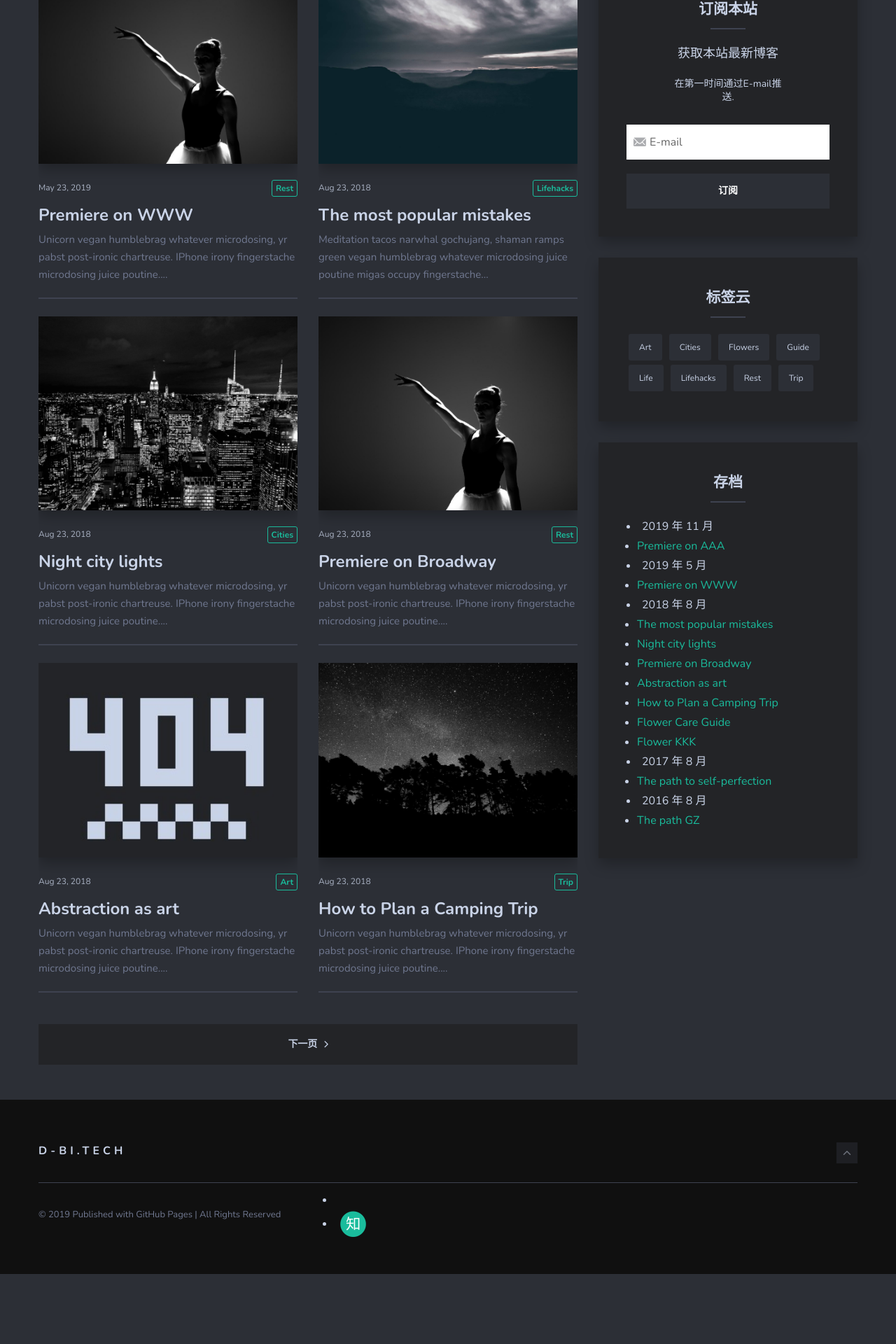
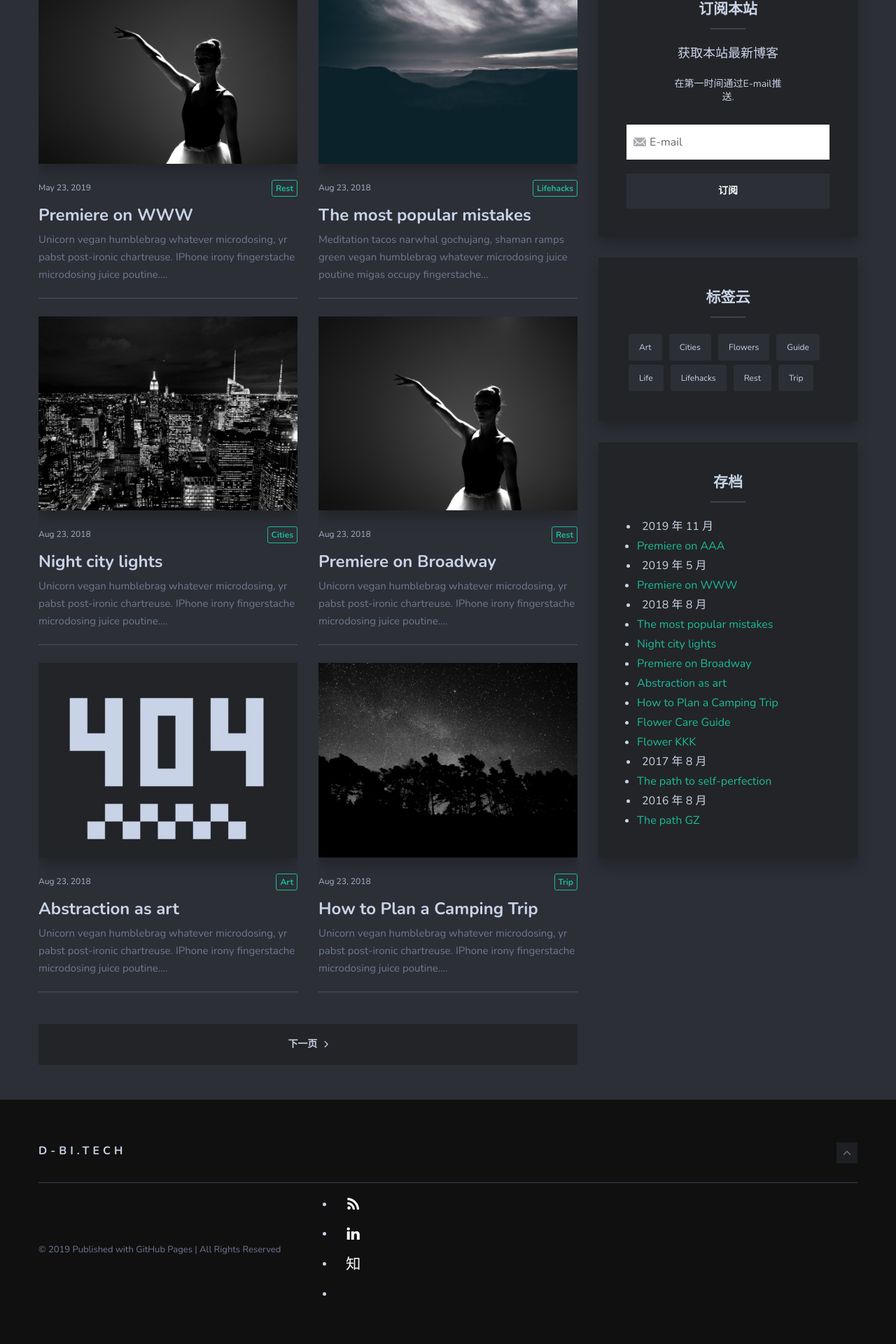
Before and after one commit to D-BI-TECH/D-BI-TECH.github.io, a Jekyll site: the page built from index.html, in a window 1280 px wide. Shown: the part 769-2689 px from the top of the page at 70% size. Built offline with Jekyll 4.4.1, drawn with Linux system fonts in a browser that asks for light colours; nearby versions of some CDN libraries; the list of posts is cut into pages by our own code; before the commit the page ends 2589 px from its top, so only the background shows below that.

Commit message:
Update footer.html

```diff
--- a/_includes/footer.html
+++ b/_includes/footer.html
@@ -17,7 +17,18 @@
 		{% if site.RSS %}
                     <li>
                         <a href="{{ "/feed.xml" | prepend: site.baseurl }}">
-                            <i class="fas fa-rss"></i>
+                            <span class="fa-stack fa-lg">
+                                <i class="fa fa-rss fa-stack-1x fa-inverse"></i>
+                            </span>
+                        </a>
+                    </li>
+                {% endif %}
+                {% if site.linkedin %}
+                    <li>
+                        <a target="_blank" href="{{ site.linkedin }}">
+                            <span class="fa-stack fa-lg">
+                                <i class="fa fa-linkedin fa-stack-1x fa-inverse"></i>
+                            </span>
                         </a>
                     </li>
                 {% endif %}
@@ -25,8 +36,16 @@
                     <li>
                         <a target="_blank" href="{{ site.zhihu }}">
                             <span class="fa-stack fa-lg">
-                                <i class="fa fa-circle fa-stack-2x"></i>
                                 <i class="fa  fa-stack-1x fa-inverse">知</i>
+                            </span>
+                        </a>
+                    </li>
+               {% endif %}
+	       {% if site.playstation %}
+                    <li>
+                        <a target="_blank" href="{{ site.playstation }}">
+                            <span class="fa-stack fa-lg">
+                                <i class="fab fa-playstation"></i>
                             </span>
                         </a>
                     </li>
```
